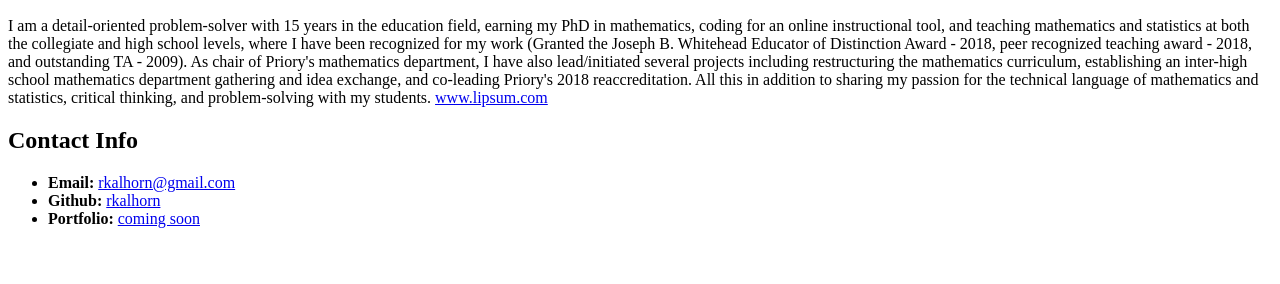
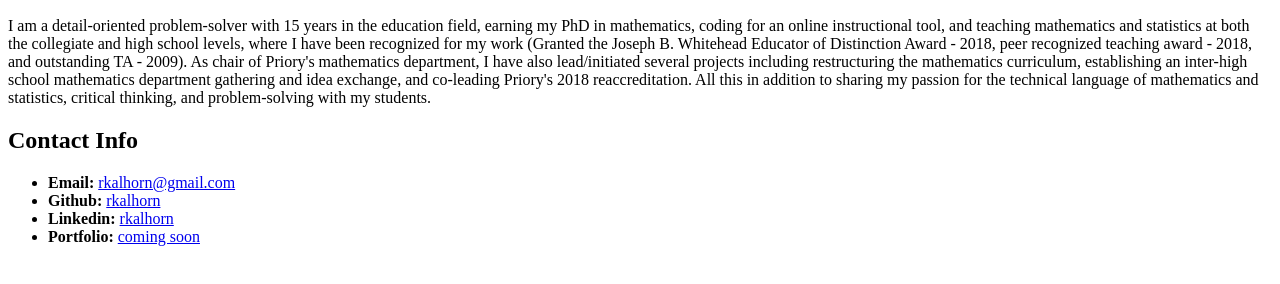
Before and after one commit to rkalhorn/rkalhorn.github.io, a plain HTML site: page index.html in a window 1280 px wide. Shown: the part 430-714 px from the top of the page. Drawn offline with Linux system fonts and the light colour scheme.

Commit message:
updated links

```diff
--- a/index.html
+++ b/index.html
@@ -35,14 +35,15 @@
         an inter-high school mathematics department gathering and idea exchange, and
         co-leading Priory's 2018 reaccreditation. All this in addition to sharing my passion
         for the technical language of mathematics and statistics, critical thinking, and
-        problem-solving with my students. <a href="http://www.lipsum.com/">www.lipsum.com</a></p>
+        problem-solving with my students. </p>
     </section>
 
     <aside id="contact-info">
       <h2>Contact Info</h2>
       <ul>
         <li><strong>Email:</strong> <a href="#">rkalhorn@gmail.com</a></li>
-        <li><strong>Github:</strong> <a href="#">rkalhorn</a></li>
+        <li><strong>Github:</strong> <a href="https://github.com/rkalhorn">rkalhorn</a></li>
+        <li><strong>Linkedin:</strong> <a href="https://www.linkedin.com/in/rebecca-kalhorn-59040513/">rkalhorn</a></li>
         <li><strong>Portfolio:</strong> <a href="#">coming soon</a></li>
       </ul>
     </aside>
```
